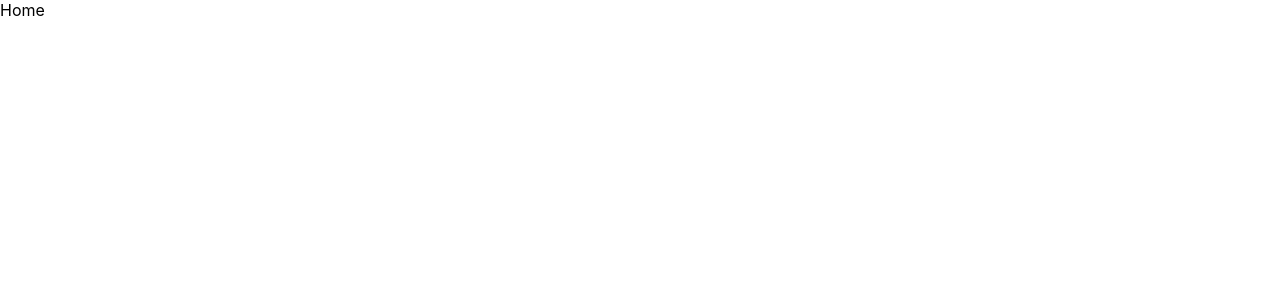
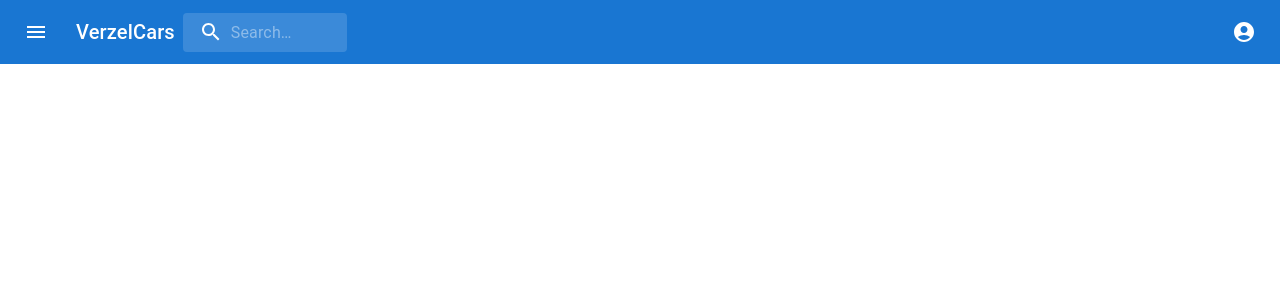
Before and after one commit to issitarual/verzel-challenge, a React (Create React App) app: page / in a window 1280 px wide. Shown: the top 300 px of the page. Built offline with nearby package versions, Linux system fonts and the light colour scheme.

Commit message:
feat: create header

```diff
--- /dev/null
+++ b/src/Components/Header.js
@@ -0,0 +1,132 @@
+import * as React from "react";
+import { styled, alpha } from "@mui/material/styles";
+import AppBar from "@mui/material/AppBar";
+import Box from "@mui/material/Box";
+import Toolbar from "@mui/material/Toolbar";
+import IconButton from "@mui/material/IconButton";
+import Typography from "@mui/material/Typography";
+import InputBase from "@mui/material/InputBase";
+import MenuIcon from "@mui/icons-material/Menu";
+import SearchIcon from "@mui/icons-material/Search";
+import AccountCircle from "@mui/icons-material/AccountCircle";
+import MoreIcon from "@mui/icons-material/MoreVert";
+import useScrollTrigger from "@mui/material/useScrollTrigger";
+
+function ElevationScroll(props) {
+  const { children, window } = props;
+  // Note that you normally won't need to set the window ref as useScrollTrigger
+  // will default to window.
+  // This is only being set here because the demo is in an iframe.
+  const trigger = useScrollTrigger({
+    disableHysteresis: true,
+    threshold: 0,
+    target: window ? window() : undefined,
+  });
+
+  return React.cloneElement(children, {
+    elevation: trigger ? 4 : 0,
+  });
+}
+
+const Search = styled('div')(({ theme }) => ({
+    position: 'relative',
+    borderRadius: theme.shape.borderRadius,
+    backgroundColor: alpha(theme.palette.common.white, 0.15),
+    '&:hover': {
+      backgroundColor: alpha(theme.palette.common.white, 0.25),
+    },
+    marginLeft: 0,
+    width: '100%',
+    [theme.breakpoints.up('sm')]: {
+      marginLeft: theme.spacing(1),
+      width: 'auto',
+    },
+  }));
+
+  const SearchIconWrapper = styled('div')(({ theme }) => ({
+    padding: theme.spacing(0, 2),
+    height: '100%',
+    position: 'absolute',
+    pointerEvents: 'none',
+    display: 'flex',
+    alignItems: 'center',
+    justifyContent: 'center',
+  }));
+
+  const StyledInputBase = styled(InputBase)(({ theme }) => ({
+    color: 'inherit',
+    '& .MuiInputBase-input': {
+      padding: theme.spacing(1, 1, 1, 0),
+      // vertical padding + font size from searchIcon
+      paddingLeft: `calc(1em + ${theme.spacing(4)})`,
+      transition: theme.transitions.create('width'),
+      width: '100%',
+      [theme.breakpoints.up('sm')]: {
+        width: '12ch',
+        '&:focus': {
+          width: '20ch',
+        },
+      },
+    },
+  }));
+
+export default function Header(props) {
+  return (
+    <Box sx={{ flexGrow: 1 }}>
+      <ElevationScroll {...props}>
+        <AppBar position="static">
+          <Toolbar>
+            <IconButton
+              size="large"
+              edge="start"
+              color="inherit"
+              aria-label="open drawer"
+              sx={{ mr: 2 }}
+            >
+              <MenuIcon />
+            </IconButton>
+            <Typography
+              variant="h6"
+              noWrap
+              component="div"
+              sx={{ display: { xs: "none", sm: "block" } }}
+            >
+              VerzelCars
+            </Typography>
+            <Search>
+              <SearchIconWrapper>
+                <SearchIcon />
+              </SearchIconWrapper>
+              <StyledInputBase
+                placeholder="Search…"
+                inputProps={{ "aria-label": "search" }}
+              />
+            </Search>
+            <Box sx={{ flexGrow: 1 }} />
+            <Box sx={{ display: { xs: "none", md: "flex" } }}>
+              <IconButton
+                size="large"
+                edge="end"
+                aria-label="account of current user"
+                aria-haspopup="true"
+                color="inherit"
+              >
+                <AccountCircle />
+              </IconButton>
+            </Box>
+            <Box sx={{ display: { xs: "flex", md: "none" } }}>
+              <IconButton
+                size="large"
+                aria-label="show more"
+                aria-haspopup="true"
+                color="inherit"
+              >
+                <MoreIcon />
+              </IconButton>
+            </Box>
+          </Toolbar>
+        </AppBar>
+      </ElevationScroll>
+    </Box>
+  );
+}
--- a/src/Pages/Home.js
+++ b/src/Pages/Home.js
@@ -1,3 +1,5 @@
+import Header from "../Components/Header";
+
 export default function Home() {
-    return <>Home</>;
+    return <Header>Home</Header>;
   }
```
